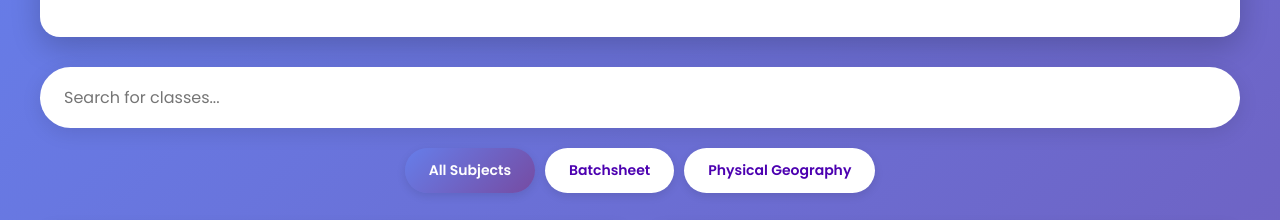
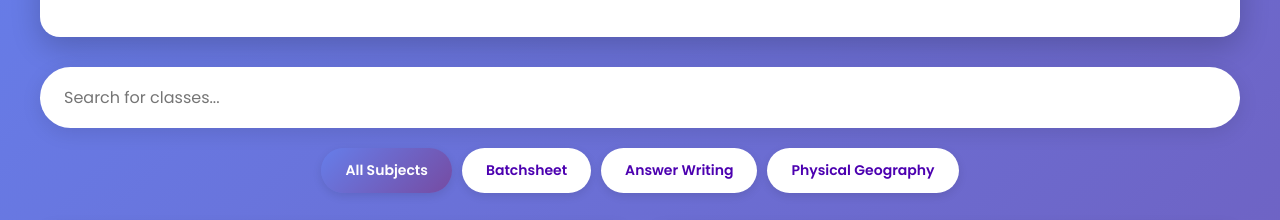
Before and after one commit to mnsvihere/capf.delta, a plain HTML site: page index.html in a window 1280 px wide. Shown: the part 155-375 px from the top of the page. Drawn offline with Linux system fonts and the light colour scheme.

Commit message:
Update index.html

```diff
--- a/index.html
+++ b/index.html
@@ -29,6 +29,7 @@
         <div class="filter-container">
            <button class="filter-btn active" data-category="all">All Subjects</button>
             <button class="filter-btn" data-category="batchs">Batchsheet</button>
+             <button class="filter-btn" data-category="Answer writing">Answer Writing</button>
           <!--  <button class="filter-btn" data-category="humgeo">Human Geography</button>
             <button class="filter-btn" data-category="env">Environment</button>
             <button class="filter-btn" data-category="com">Computer</button>
```
